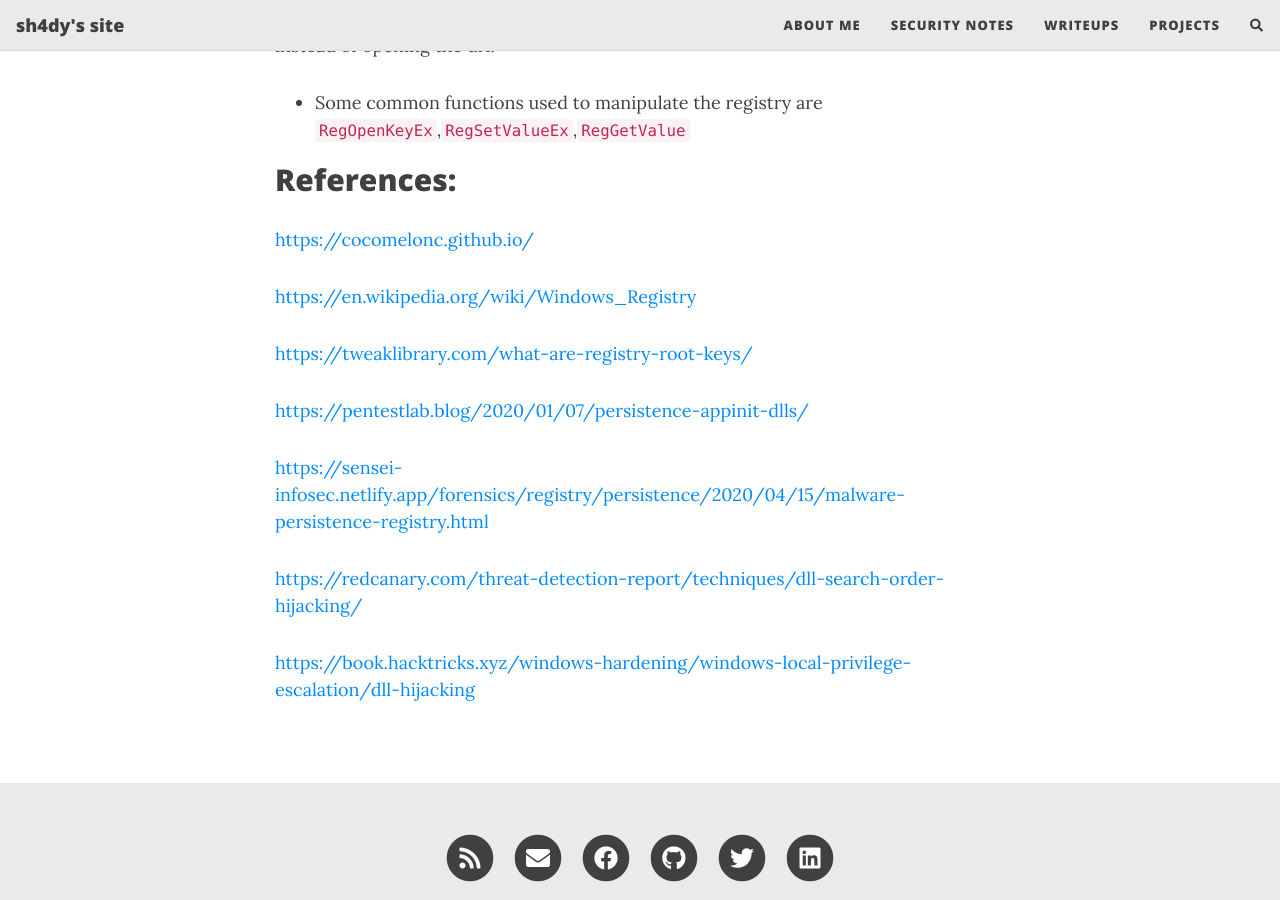
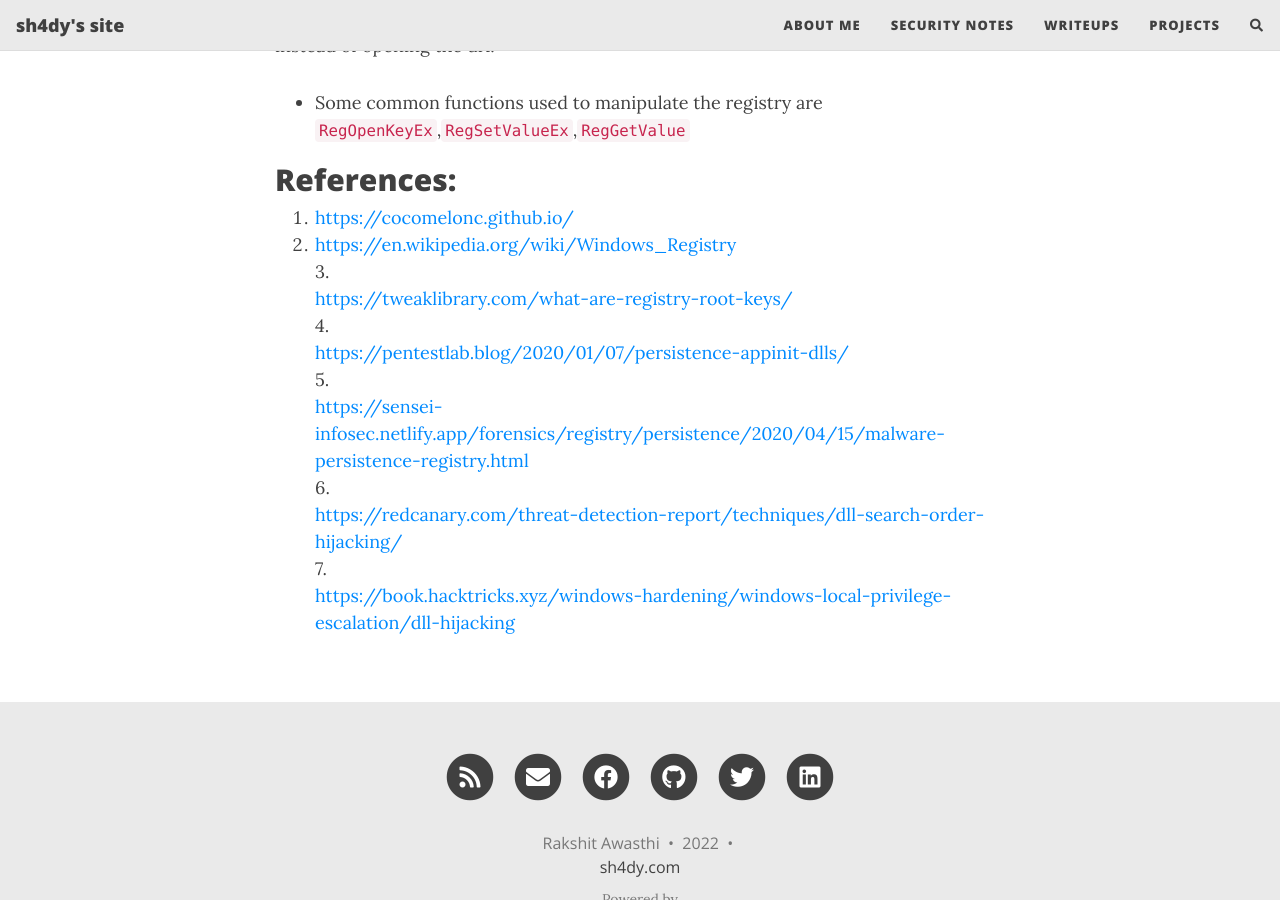
Before and after one commit to 0xSh4dy/archives_sh4dy.com, a Jekyll site: the page built from notes/reversing/windows_registry.md, in a window 1280 px wide and 900 px high, scrolled down 3528 px. Built offline with Jekyll 4.4.1, drawn with Linux system fonts in a browser that asks for light colours; nearby versions of some CDN libraries; comment, search, counter and statistics services are not loaded.

Commit message:
Modified registry

```diff
--- a/notes/reversing/windows_registry.md
+++ b/notes/reversing/windows_registry.md
@@ -77,16 +77,10 @@
 
 ## References:
 
-[https://cocomelonc.github.io/](https://cocomelonc.github.io/)
-
-[https://en.wikipedia.org/wiki/Windows_Registry](https://en.wikipedia.org/wiki/Windows_Registry)
-
-[https://tweaklibrary.com/what-are-registry-root-keys/](https://tweaklibrary.com/what-are-registry-root-keys/)
-
-[https://pentestlab.blog/2020/01/07/persistence-appinit-dlls/](https://pentestlab.blog/2020/01/07/persistence-appinit-dlls/)
-
-[https://sensei-infosec.netlify.app/forensics/registry/persistence/2020/04/15/malware-persistence-registry.html](https://sensei-infosec.netlify.app/forensics/registry/persistence/2020/04/15/malware-persistence-registry.html)
-
-[https://redcanary.com/threat-detection-report/techniques/dll-search-order-hijacking/](https://redcanary.com/threat-detection-report/techniques/dll-search-order-hijacking/)
-
-[https://book.hacktricks.xyz/windows-hardening/windows-local-privilege-escalation/dll-hijacking](https://book.hacktricks.xyz/windows-hardening/windows-local-privilege-escalation/dll-hijacking)
+1. [https://cocomelonc.github.io/](https://cocomelonc.github.io/)
+2. [https://en.wikipedia.org/wiki/Windows_Registry](https://en.wikipedia.org/wiki/Windows_Registry)
+3.[https://tweaklibrary.com/what-are-registry-root-keys/](https://tweaklibrary.com/what-are-registry-root-keys/)
+4.[https://pentestlab.blog/2020/01/07/persistence-appinit-dlls/](https://pentestlab.blog/2020/01/07/persistence-appinit-dlls/)
+5.[https://sensei-infosec.netlify.app/forensics/registry/persistence/2020/04/15/malware-persistence-registry.html](https://sensei-infosec.netlify.app/forensics/registry/persistence/2020/04/15/malware-persistence-registry.html)
+6.[https://redcanary.com/threat-detection-report/techniques/dll-search-order-hijacking/](https://redcanary.com/threat-detection-report/techniques/dll-search-order-hijacking/)
+7.[https://book.hacktricks.xyz/windows-hardening/windows-local-privilege-escalation/dll-hijacking](https://book.hacktricks.xyz/windows-hardening/windows-local-privilege-escalation/dll-hijacking)
```
